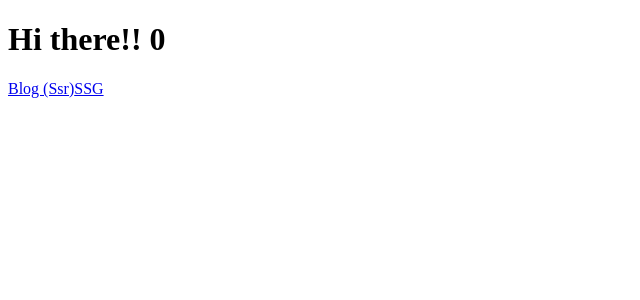
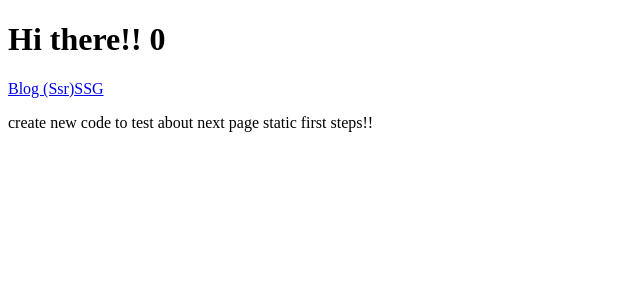
Before and after one commit to felipe-programador-18/NEXTJS, a Next.js app: page / in a window 1280 px wide. Shown: the top 300 px of the page, without its empty margins (0-640 px from the left). Built offline with nearby package versions, Linux system fonts and the light colour scheme; no server answers.

Commit message:
c11- addin g new date

```diff
--- a/pages/index.js
+++ b/pages/index.js
@@ -1,5 +1,7 @@
 
 import { useEffect, useState } from "react"
+
+// SWR I USES TO GET API !!!
 import useSWR from "swr"
 import Link from "next/link"
 
@@ -11,6 +13,7 @@ import Link from "next/link"
 const Home =  () => {
     const [count,setcount] = useState(0)
     // here i am flag data
+    // SWR I USE TO GET API, WITHOUT SWR I DONT DID WORKING API IN PAGE STATIC
     const {data} = useSWR('https://jsonplaceholder.typicode.com/users')
 
     useEffect(() =>{
@@ -21,7 +24,7 @@ const Home =  () => {
 
      return(
         <>
-        <h1>Hi there!! {count} </h1>
+        <h1 className="test">Hi there!! {count} </h1>
         <Link href='/ssr'>
         <a> Blog (Ssr)</a>
          </Link>
@@ -30,7 +33,7 @@ const Home =  () => {
         <a>SSG</a>
         </Link>
 
-
+        <p> create new code to test about next page static first steps!! </p>
 
         <pre> {JSON.stringify(data)} </pre>
         </>
```
